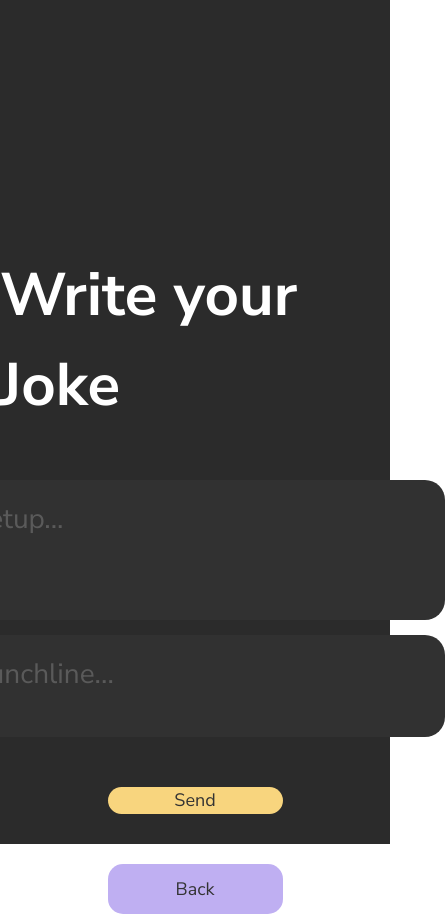
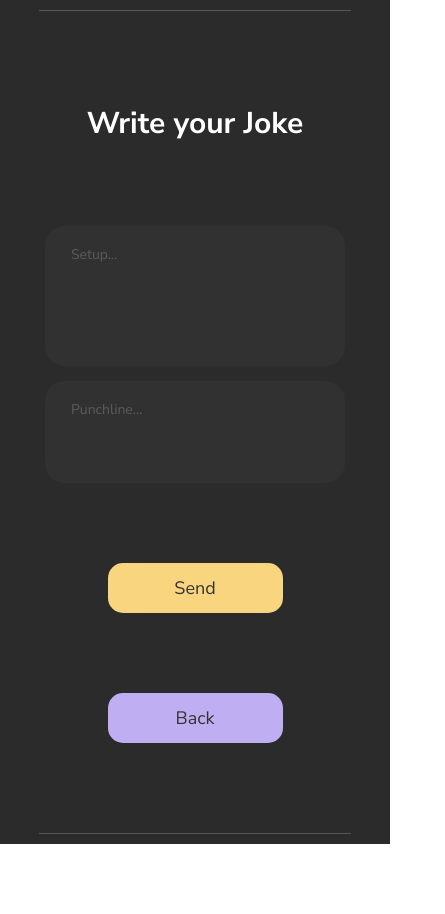
Before and after one commit to OleksandrZaynyato/Joke_Generator, a React (Vite) app: page /add-joke in a window 390 px wide. Shown: the whole page, 445 px wide, since content can reach past the window. After the commit the page ends 844 px from the top, so only its background shows below. Built offline with nearby package versions, Linux system fonts and the light colour scheme.

Commit message:
site adaptation

```diff
--- a/index.html
+++ b/index.html
@@ -2,6 +2,7 @@
 <html lang="en">
     <head>
         <meta charset="UTF-8" />
+        <meta name="viewport" content="width=device-width, initial-scale=1.0" />
         <link rel="icon" type="image/svg+xml" href="/vite.svg" />
         <meta name="viewport" content="width=device-width, initial-scale=1.0" />
         <link rel="preconnect" href="https://fonts.googleapis.com" />
--- a/src/Layouts/AddMyJoke/AddMyJoke.jsx
+++ b/src/Layouts/AddMyJoke/AddMyJoke.jsx
@@ -24,21 +24,23 @@ export default function AddMyJoke() {
     const [myPunchline, setMyPunchline] = React.useState('');
 
     return (
-        <div className="flex flex-col items-center justify-between gap-[50px] h-screen bg-[#2B2B2B]">
+        <div className="flex flex-col items-center justify-between gap-[50px] min-h-screen bg-[#2B2B2B]">
             <Line />
-            <h1 className="text-[60px] font-bold text-white">Write your Joke</h1>
+            <h1 className="text-[30px] sm:text-[40px] md:text-[50px] lg:text-[60px] font-bold text-white">
+                Write your Joke
+            </h1>
             <div className="flex flex-col items-center justify-between gap-[15px] w-full">
-                <div className="bg-[#313131] w-[35%] min-w-[500px] h-[140px] rounded-[20px] px-[26px] py-[18px]">
+                <div className="bg-[#313131] w-[35%] min-w-[300px] sm:min-w-[350px] md:min-w-[400px] lg:min-w-[500px] h-[140px] rounded-[20px] px-[26px] py-[18px]">
                     <textarea
-                        className="text-[28px] text-white placeholder:opacity-40 outline-none w-full resize-none [&::-webkit-scrollbar]:hidden"
+                        className="text-[14px] sm:text-[16px] md:text-[20px] lg:text-[24px] xl:text-[28px] text-white placeholder:opacity-40 outline-none w-full h-full resize-none [&::-webkit-scrollbar]:hidden"
                         placeholder="Setup..."
                         onChange={(e) => setMySetup(e.target.value)}
                         value={mySetup}
                     />
                 </div>
-                <div className="bg-[#313131] w-[35%] min-w-[500px] h-[102px] rounded-[20px] px-[26px] py-[18px]">
+                <div className="bg-[#313131] w-[35%] min-w-[300px] sm:min-w-[350px] md:min-w-[400px] lg:min-w-[500px] h-[102px] rounded-[20px] px-[26px] py-[18px]">
                     <textarea
-                        className="text-[28px] text-white placeholder:opacity-40 outline-none w-full resize-none [&::-webkit-scrollbar]:hidden"
+                        className="text-[14px] sm:text-[16px] md:text-[20px] lg:text-[24px] xl:text-[28px] text-white placeholder:opacity-40 outline-none w-full h-full resize-none [&::-webkit-scrollbar]:hidden"
                         placeholder="Punchline..."
                         onChange={(e) => setMyPunchline(e.target.value)}
                         value={myPunchline}
@@ -51,6 +53,8 @@ export default function AddMyJoke() {
                     const joke = { setup: mySetup, punchline: myPunchline };
                     setMyJokes(joke);
                     sendMyJoke(joke);
+                    setMySetup('');
+                    setMyPunchline('');
                 }}>
                 Send
             </Button>
--- a/src/Layouts/FavoritesJokes/FavoritesJokes.jsx
+++ b/src/Layouts/FavoritesJokes/FavoritesJokes.jsx
@@ -27,13 +27,17 @@ export default function FavoritesJokes() {
             <div className="grid grid-cols-1 xl:grid-cols-2 gap-15 justify-items-center">
                 {favoriteJokes.map((joke) => (
                     <div key={joke._id} className="flex flex-col items-center gap-4">
-                        <div className="bg-[#313131] w-[500px] h-[300px] rounded-[20px] px-[26px] py-[18px] flex flex-col">
-                            <p className="text-[28px] text-white flex  gap-[10px]" id="setup">
-                                <span className="min-w-[14px] h-[14px] bg-white rounded-full inline-block mt-4"></span>
+                        <div className="bg-[#313131] w-[300px] sm:min-w-[350px] md:min-w-[400px] lg:min-w-[500px] min-h-[300px] rounded-[20px] px-[26px] py-[18px] flex flex-col">
+                            <p
+                                className="text-[14px] sm:text-[16px] md:text-[20px] lg:text-[24px] xl:text-[28px] text-white flex  gap-[10px]"
+                                id="setup">
+                                <span className="min-w-[9px] h-[9px] bg-white rounded-full inline-block  mt-2 lg:mt-4 sm:min-w-[10px] sm:h-[10px] md:min-w-[12px] md:h-[12px] lg:min-w-[14px] lg:h-[14px]"></span>
                                 {joke.setup}
                             </p>
-                            <p className="text-[28px] text-[#F8D57E] flex gap-[10px]" id="punchline">
-                                <span className="min-w-[14px] h-[14px] bg-[#F8D57E] rounded-full inline-block mt-4"></span>
+                            <p
+                                className="text-[14px] sm:text-[16px] md:text-[20px] lg:text-[24px] xl:text-[28px] text-[#F8D57E] flex gap-[10px]"
+                                id="punchline">
+                                <span className="min-w-[9px] h-[9px] bg-[#F8D57E] rounded-full inline-block  mt-2 lg:mt-4 sm:min-w-[10px] sm:h-[10px] md:min-w-[12px] md:h-[12px] lg:min-w-[14px] lg:h-[14px]"></span>
                                 {joke.punchline}
                             </p>
                         </div>
--- a/src/Layouts/MainPage/MainPage.jsx
+++ b/src/Layouts/MainPage/MainPage.jsx
@@ -27,20 +27,23 @@ export default function MainPage() {
     const [showLikeButton, setShowLikeButton] = React.useState(false);
 
     return (
-        <div className="flex flex-col items-center justify-between gap-[50px] h-screen bg-[#2B2B2B]">
+        <div className="flex flex-col items-center justify-between gap-[50px] min-h-screen bg-[#2B2B2B]">
             <Line />
-            <h1 className="text-[60px] font-bold text-white">Jokes Generator</h1>
+            <h1 className="text-[30px] sm:text-[40px] md:text-[50px] lg:text-[60px] font-bold text-white text-center">
+                Jokes Generator
+            </h1>
 
-            <div className="bg-[#313131] w-[35%] min-w-[500px] h-[260px] rounded-[20px] px-[26px] py-[18px] flex flex-col justify-between">
+            <div className="bg-[#313131] w-[35%] min-w-[300px] sm:min-w-[350px] md:min-w-[400px] lg:min-w-[500px] min-h-[260px] rounded-[20px] px-[26px] py-[18px] flex flex-col justify-between gap-[20px]">
                 {randomjoke ? (
                     <div>
-                        <p className="text-[28px] text-white flex  gap-[10px] break-words w-full line-clamp-3">
-                            <span className="min-w-[14px] h-[14px] bg-white rounded-full inline-block mt-4"></span>
+                        <p className="text-[14px] sm:text-[16px] md:text-[20px] lg:text-[24px] xl:text-[28px] text-white flex gap-[10px] break-words w-full line-clamp-3">
+                            <span className="min-w-[9px] h-[9px] bg-white rounded-full inline-block  mt-2 lg:mt-4 sm:min-w-[10px] sm:h-[10px] md:min-w-[12px] md:h-[12px] lg:min-w-[14px] lg:h-[14px]"></span>
 
                             {randomjoke.setup}
                         </p>
-                        <p className="text-[28px] text-[#F8D57E] flex gap-[10px]">
-                            <span className="min-w-[14px] h-[14px] bg-[#F8D57E] rounded-full inline-block mt-4"></span>
+                        <p className="text-[14px] sm:text-[16px] md:text-[20px] lg:text-[24px] xl:text-[28px] text-[#F8D57E] flex gap-[10px]">
+                            <span className="min-w-[9px] h-[9px] bg-[#F8D57E] rounded-full inline-block mt-2 lg:mt-4 sm:min-w-[10px] sm:h-[10px] md:min-w-[12px] md:h-[12px] lg:min-w-[14px] lg:h-[14px]"></span>
+
                             {randomjoke.punchline}
                         </p>
                     </div>
@@ -49,7 +52,7 @@ export default function MainPage() {
                 )}
 
                 {showLikeButton && (
-                    <div className="flex justify-center items-center bg-[#2b2b2b] p-2 w-[50px] h-[50px] rounded-[20%]">
+                    <div className="flex justify-center items-center bg-[#2b2b2b] p-2 w-[30px] h-[30px] sm:w-[35px] md:w-[40px] lg:w-[45px] xl:w-[50px] sm:h-[35px] md:h-[40px] lg:h-[45px] xl:h-[50px] rounded-[20%]">
                         <Star
                             color="#EDF26D"
                             fill={likeJoke ? '#EDF26D' : 'none'}
@@ -79,7 +82,7 @@ export default function MainPage() {
                 Generate
             </Button>
 
-            <div className="flex gap-[30px]">
+            <div className="flex gap-[30px] sm:flex-row flex-col">
                 <Link to="/add-joke">
                     <Button bg="bg-[#BFAFF2]">Add my Joke</Button>
                 </Link>
--- a/src/UI/Button/Button.jsx
+++ b/src/UI/Button/Button.jsx
@@ -3,7 +3,7 @@ import React from 'react';
 export default function Button(props) {
     return (
         <button
-            className={`${props.width || 'w-[175px]'} h-[50px] ${
+            className={`${props.width || 'min-w-[175px]'} min-h-[50px] ${
                 props.bg
             } rounded-[15px] text-[#333333] text-[18px] cursor-pointer`}
             onClick={props.onClick}>
--- a/src/UI/Line/Line.jsx
+++ b/src/UI/Line/Line.jsx
@@ -1,5 +1,7 @@
 import React from 'react';
 
 export default function Line() {
-    return <div className="w-[80%] bg-white opacity-20 h-[1px] my-[100px]"></div>;
+    return (
+        <div className="w-[80%] bg-white opacity-20 min-h-[1px] my-[10px] sm:my-[20px] md:my-[50px] lg:my-[100px]"></div>
+    );
 }
```
